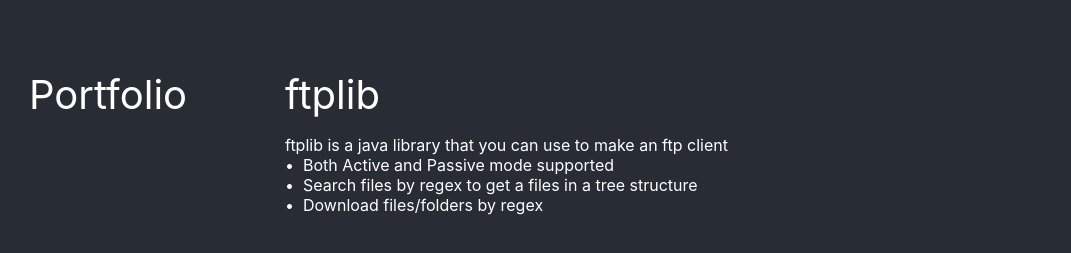
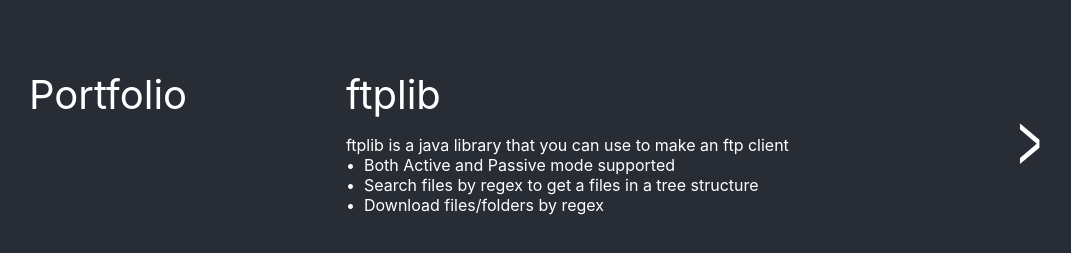
Before and after one commit to jay1729/react-resume, a React (Create React App) app: page / in a window 1280 px wide. Shown: the part 2479-2732 px from the top of the page, without its empty margins (99-1170 px from the left). Built offline with nearby package versions, Linux system fonts and the light colour scheme.

Commit message:
swipe between portfolios

```diff
--- a/src/portfolio/Portfolio.css
+++ b/src/portfolio/Portfolio.css
@@ -15,3 +15,38 @@
     align-items: flex-start;
     margin-bottom: 2vh;
 }
+
+.Project {
+    width: 50vw;
+}
+
+.ProjectDesc {
+    text-align: left;
+    align-items: flex-start;
+}
+
+.Projects {
+    display: flex;
+}
+
+.leftButton {
+    background-color: transparent;
+    border: 0ch;
+    font-size: 5vh;
+    color: white;
+    margin-right: 2vw;
+    outline: none;
+    transform: scaleY(2);
+    visibility: hidden;
+}
+
+.rightButton {
+    background-color: transparent;
+    border: 0ch;
+    font-size: 5vh;
+    color: white;
+    margin-left: 2vw;
+    outline: none;
+    transform: scaleY(2);
+    visibility: visible;
+}
--- a/src/portfolio/Portfolio.js
+++ b/src/portfolio/Portfolio.js
@@ -46,6 +46,78 @@ class Project extends Component {
     }
 }
 
+class Projects extends Component {
+
+    constructor(props){
+        super(props);
+        this.state = {
+            projectsData: this.props.projects,
+            projects: [],
+            currentProject: 0
+        }
+        this.swipeLeft = this.swipeLeft.bind(this);
+        this.swipeRight = this.swipeRight.bind(this);
+    }
+
+    renderProject(projectData){
+        return(
+            <Project title={projectData.title}
+                        desc={projectData.desc}
+                        bulletPoints={projectData.bulletPoints}
+                    />
+        );
+    }
+
+    renderProjects(){
+        var p = [];
+        for(let project of this.state.projectsData){
+            p.push(this.renderProject(project));
+        }
+        return p;
+    }
+
+    showButton(buttonName){
+        document.getElementById(buttonName).style.visibility = 'visible';
+    }
+
+    hideButton(buttonName){
+        document.getElementById(buttonName).style.visibility = 'hidden';
+    }
+
+    swipeLeft(event){
+        let nextProject = this.state.currentProject;
+        nextProject--;
+        if(nextProject < 0) return;
+        if(nextProject === 0) this.hideButton('leftButton');
+        if(this.state.currentProject === (this.state.projectsData.length - 1)) this.showButton('rightButton');
+        this.setState({
+            currentProject: nextProject
+        });
+    }
+
+    swipeRight(event){
+        let nextProject = this.state.currentProject;
+        nextProject++;
+        if(nextProject >= this.state.projectsData.length) return;
+        if(nextProject === (this.state.projectsData.length - 1)) this.hideButton('rightButton');
+        if(nextProject === 1) this.showButton('leftButton');
+        this.setState({
+            currentProject: nextProject
+        });
+    }
+
+    render(){
+        var p = this.renderProjects();
+        return(
+            <div className='Projects'>
+                <button className='leftButton' id='leftButton' onClick={this.swipeLeft}>{'<'}</button>
+                {p[this.state.currentProject]}
+                <button className='rightButton' id='rightButton' onClick={this.swipeRight}>{'>'}</button>
+            </div>
+        );
+    }
+}
+
 class Portfolio extends Component {
     render(){
         let projects = this.props.projects;
@@ -55,10 +127,7 @@ class Portfolio extends Component {
                     {'Portfolio'}
                 </div>
                 <div className='PortfolioContent'>
-                    <Project title={projects[0].title}
-                        desc={projects[0].desc}
-                        bulletPoints={projects[0].bulletPoints}
-                    />
+                    <Projects projects={projects} />
                 </div>
             </div>
         );
--- a/src/resume.js
+++ b/src/resume.js
@@ -39,6 +39,19 @@ const resume = {
                 'Search files by regex to get a files in a tree structure',
                 'Download files/folders by regex'
             ]
+        },
+        {
+            title: 'File Share',
+            desc: 'An app which uses the android WiFi P2P interface to share files between two devices.'
+        },
+        {
+            title: 'Class Manager',
+            desc: 'An Android app which helps you track your Attendance in class',
+            bulletPoints: [
+                'Add new classes',
+                'Add and delete attendance records',
+                'Will remind you to mark attendance by sending you a notification after class ends'
+            ]
         }
     ]
 }
```
